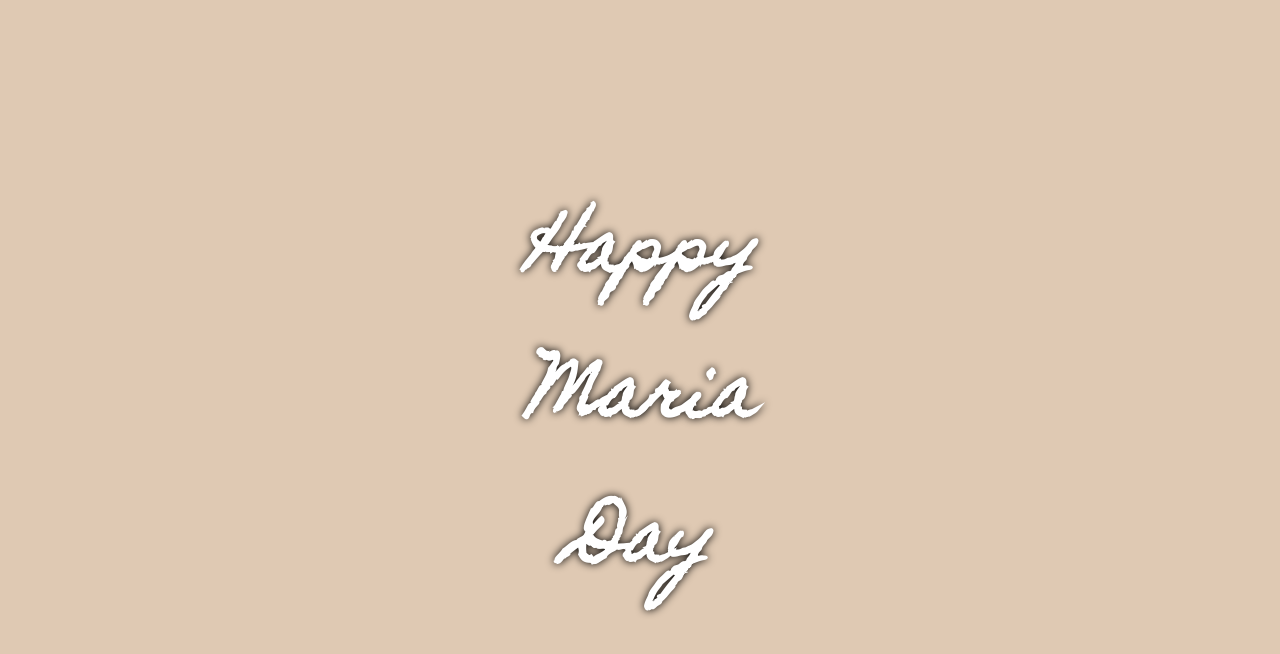
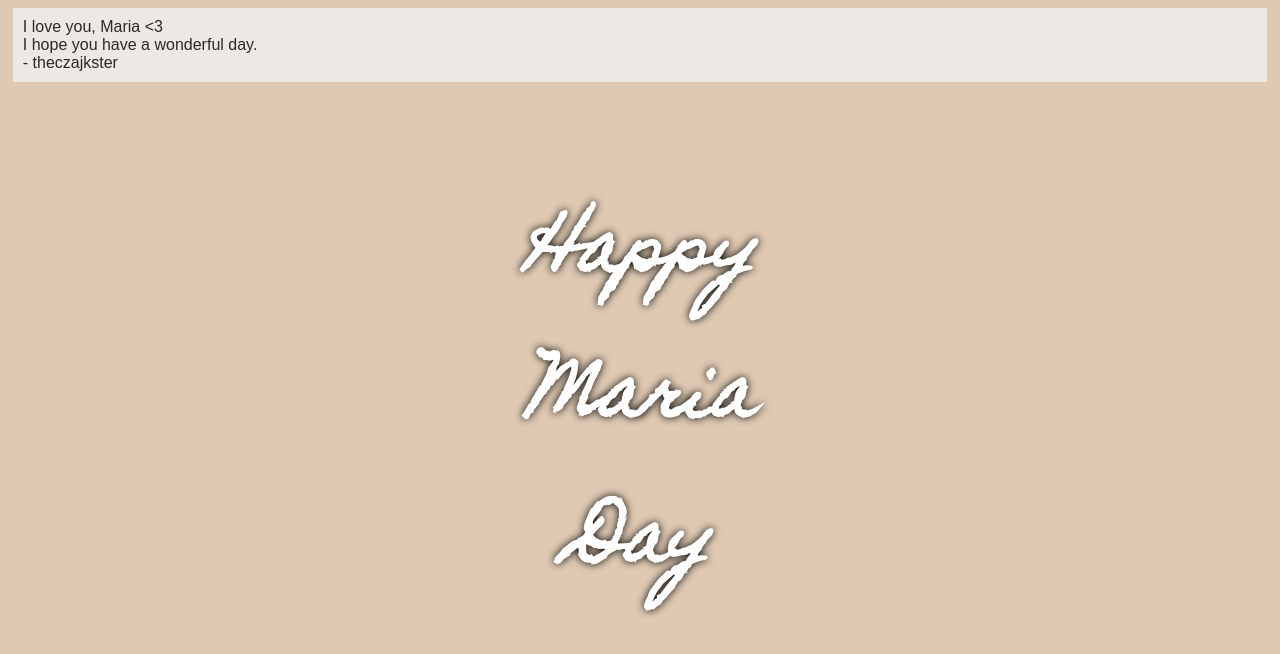
Before and after one commit to aczajka74/aczajka74.github.io, a plain HTML site: page index.html in a window 1280 px wide. Drawn offline with Linux system fonts and the light colour scheme.

Commit message:
Added Message at Top lol

```diff
--- a/index.html
+++ b/index.html
@@ -9,6 +9,9 @@
     <link href="https://fonts.googleapis.com/css2?family=Homemade+Apple&display=swap" rel="stylesheet">
   </head>
   <body onload="test()">
+    <div id="Header">
+      I love you, Maria <3 <br> I hope you have a wonderful day. <br> - theczajkster
+    </div>
     <div id="Testing">
       Happy <br> Maria <br> Day
     </div>
--- a/style.css
+++ b/style.css
@@ -13,4 +13,16 @@
   font-size: 400%;
   transition: font-size 250ms;
   text-align: center;
+
 }
+
+#Header {
+  position: fixed;
+  background-color: #F0F0F0;
+  font-family: Arial, Helvetica, sans-serif;
+  z-index: 1000;
+  opacity: 0.8;
+  left: 1%;
+  right: 1%;
+  padding: 10px;
+}
```
